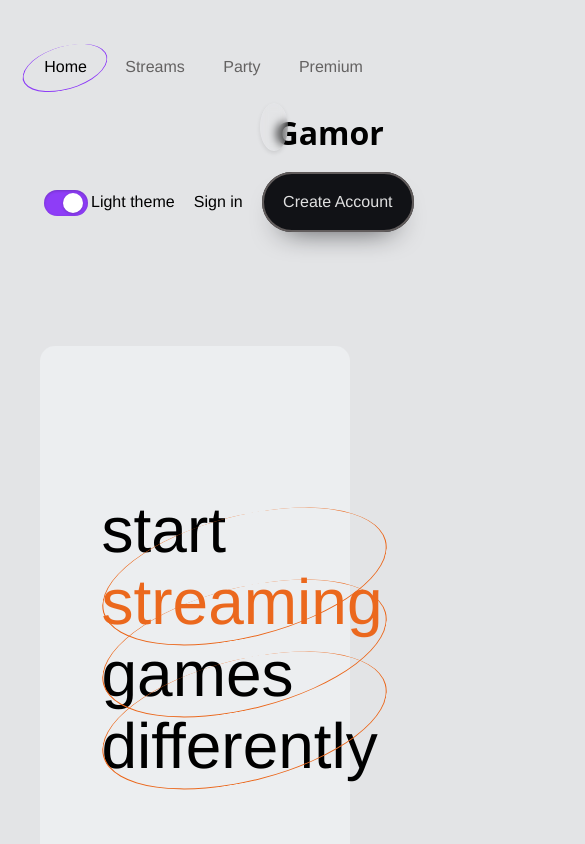
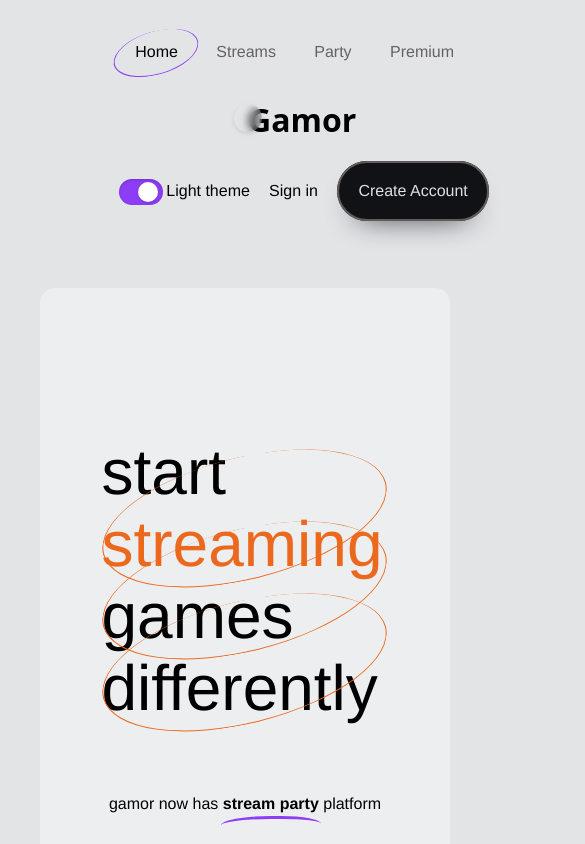
Before and after one commit to hesoler/assessment-avg, a React (Vite) app: page /home in a window 390 px wide. Shown: the top 844 px of the page, 585 px wide, since content can reach past the window. Built offline with nearby package versions, Linux system fonts and the light colour scheme.

Commit message:
Responsive design details

```diff
--- a/src/index.css
+++ b/src/index.css
@@ -9,16 +9,19 @@ body {
   color: var(--colorFont);
   background-color: var(--backgroundColor);
 }
-
+header .navbar {
+  margin-bottom: 5rem;
+}
 main {
-  width: 100%;
   margin: 0 auto; /* Centra horizontalmente */
+  display: grid;
+  gap: 5rem;
 }
 main .section {
   background-color: var(--backgroundArticlesContainer);
-  display: block;
-  margin-block: 7rem;
+  margin: 0 auto; /* Centra horizontalmente */
   border-radius: 15px;
+  width: 100%;
 }
 
 /** SECCIÓN DE LOS TRES PANELES ********************** */
--- a/src/styles/Categories.css
+++ b/src/styles/Categories.css
@@ -9,9 +9,9 @@
 .categories-list {
   padding-left: 0;
   display: grid;
-  gap: 15px;
+  gap: 12px;
   text-align: left;
-  grid-template-columns: repeat(auto-fit, minmax(305px, 300px));
+  grid-template-columns: repeat(auto-fit, minmax(300px, 306px));
 }
 
 .category {
--- a/src/styles/Navbar.css
+++ b/src/styles/Navbar.css
@@ -40,26 +40,24 @@
 .logo {
   margin-inline: 13rem;
 }
-.logo * {
-  display: flexbox;
-}
 .logo-link {
   text-decoration: none;
   color: var(--colorLogoFont);
-  font-size: 2rem;
+  font-size: 32px;
   font-family: system-ui, -apple-system, BlinkMacSystemFont, "Segoe UI", Roboto,
     Oxygen, Ubuntu, Cantarell, "Open Sans", "Helvetica Neue", sans-serif, Arial;
 }
 .logo-widget {
-  position: relative;
+  position: absolute;
   background-color: rgba(255, 255, 255, 0);
   backdrop-filter: blur(5px) opacity(1);
   box-shadow: 0 2px 4px rgba(0, 0, 0, 0.1);
   border: 1px solid #ffffff0e;
   border-radius: 50%;
-  left: 12px;
-  top: 2px;
+  margin-left: -14px;
+  margin-top: 8px;
   padding: 0.8rem;
+  display: inline-block;
 }
 
 /** Checkbox para activar modo oscuro */
@@ -123,17 +121,11 @@
   transition: 0.15s linear background;
 }
 
-@media screen and (max-width: 1280px) {
+@media screen and (max-width: 1339px) {
   .navbar {
     min-width: 500px;
-  }
-  .navbar > span {
-    margin-block: 15px;
-  }
-  .logo * {
-    display: flex;
-  }
-  .logo-widget {
-    top: -6px;
+    display: grid;
+    gap: 2rem;
+    text-align: center;
   }
 }
```
